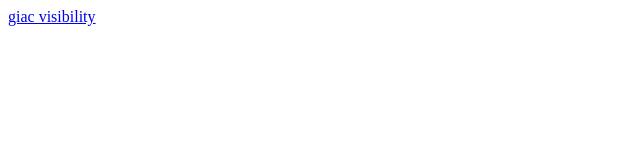
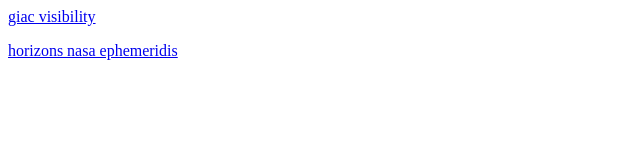
Before and after one commit to timegold/ephemeridis, a plain HTML site: page docs/index.html in a window 1280 px wide. Shown: the whole page, without its empty margins (0-640 px from the left). Drawn offline with Linux system fonts and the light colour scheme.

Commit message:
Update index.html

```diff
--- a/docs/index.html
+++ b/docs/index.html
@@ -3,4 +3,7 @@
 
  <p><a href= "http://www.not.iac.es/observing/forms/visibility/">giac visibility</a>  </p>
 
+
+  <p><a href= "https://ssd.jpl.nasa.gov/horizons/app.html"> horizons nasa ephemeridis</a>  </p>
+
 </html>
```
